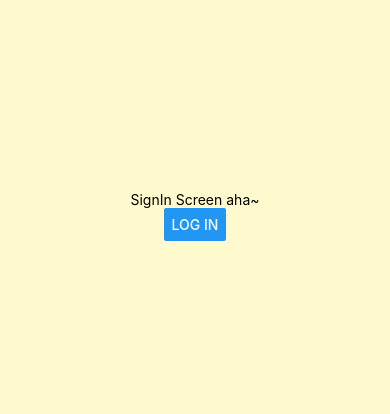
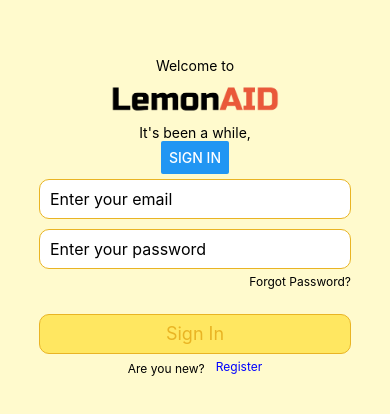
Before and after one commit to MlgEpicCar/LemonAID-Mobile, a React Native app: screen /Main in a window 390 px wide. Shown: the part 206-620 px from the top of the page. Built offline with nearby package versions, Linux system fonts and the light colour scheme.

Commit message:
V0.6 (Working Sign-In)

```diff
--- a/navigation/TabManager.js
+++ b/navigation/TabManager.js
@@ -1,8 +1,6 @@
 import React, { useState } from 'react';
 import { View, Image, StyleSheet} from 'react-native';
 import { createBottomTabNavigator } from '@react-navigation/bottom-tabs';
-
-import { NavigationContainer } from '@react-navigation/native';
 import { createNativeStackNavigator } from '@react-navigation/native-stack';
 
 import ProjectsScreen from '../screens/ProjectsScreen';
@@ -35,7 +33,8 @@ const TabManager = () => {
                     color: '#e9b424',
                     fontWeight: 'bold',
                     fontSize: 13,
-                }
+                },
+                headerShown: false,
             }}
 
         >
--- a/screens/HomeScreen.js
+++ b/screens/HomeScreen.js
@@ -4,7 +4,7 @@ import { View, Text, Button, StyleSheet, Image} from 'react-native';
 const HomeScreen = ({navigation}) => {
     return (
         <View style={styles.container}>
-            <Text>Home Screen aha~</Text>
+            <Text>Schedule Page</Text>
             <Button
                 title="Click Here"
                 onPress={() => alert('bro clicked the button')}
--- a/screens/SignInScreen.js
+++ b/screens/SignInScreen.js
@@ -1,11 +1,56 @@
-import React from 'react';
-import { View, Text, Button, StyleSheet, Image} from 'react-native';
+import React, { useState } from 'react';
+import { View, Text, Button, StyleSheet, Image, TouchableOpacity, TextInput, Alert} from 'react-native';
 
+
+// ignore the fact that i used an invisable character for styling
 const SignInScreen = ({ onSignIn }) => {
+    const [email, setEmail] = useState('');
+    const [password, setPassword] = useState('');
+
+    const checkCredentials = () => {
+        if (email === 'email@lemon.aid' && password === 'password1234') {
+            onSignIn();
+        } else {
+            Alert.alert('wrong fr');
+        }
+    };
+
     return (
         <View style={styles.container}>
-            <Text>SignIn Screen aha~</Text>
-            <Button title="Log In" onPress={onSignIn} />
+            <Text>Welcome to</Text>
+            <Image
+            style={styles.logo}
+            source={require('../assets/images/LemonAID_Black.png')}/>
+            <Text>It's been a while,</Text>
+            <Button title="Sign In" onPress={onSignIn} />
+
+            <TextInput
+            style={styles.input}
+            placeholder="Enter your email"
+            value={email}
+            onChangeText={setEmail}
+            />
+            <TextInput
+            style={styles.input}
+            placeholder="Enter your password"
+            value={password}
+            onChangeText={setPassword}
+            />
+            <TouchableOpacity
+                style={[styles.password]}
+                onPress={() => Alert.alert('Here you go',
+                '\nEmail:\nemail@lemon.aid\n\nPassword:\npassword1234', [{ text: 'Thanks!' }]
+                )}><Text style={[styles.register]}>Forgot Password?</Text>
+            </TouchableOpacity>
+
+            <TouchableOpacity style={styles.signin} onPress={checkCredentials}>
+                <Text style={styles.signin_text}>Sign In</Text>
+            </TouchableOpacity>
+
+            <View style={styles.register_container}>
+                <Text style={styles.register}>Are you new?ㅤ</Text>
+                <TouchableOpacity onPress={() => alert('this was NOT implimented')}><Text style={[styles.register, styles.link]}>Register</Text></TouchableOpacity>
+            </View>
         </View>
     )
 }
@@ -19,4 +64,53 @@ const styles = StyleSheet.create({
         justifyContent: 'center',
         backgroundColor: '#fffacd',
     },
+    logo: {
+        width: 200,
+        height: 50,
+    },
+    input: {
+        height: 40,
+        margin: 5,
+        borderColor: '#e9b424',
+        borderWidth: 1,
+        borderRadius: 10,
+        paddingHorizontal: 10,
+        fontSize: 16,
+        width: '80%',
+        backgroundColor: '#fff',
+    },
+    signin: {
+        height: 40,
+        margin: 5,
+        borderColor: '#e9b424',
+        borderWidth: 1,
+        borderRadius: 10,
+        paddingHorizontal: 10,
+        fontSize: 16,
+        width: '80%',
+        backgroundColor: '#ffe761',
+        justifyContent: 'center',
+    },
+    signin_text: {
+        alignSelf: 'center',
+        fontSize: 18,
+        color: '#e9b424'
+    },
+    link: {
+        color: '#0000ff',
+    },
+    password: {
+        alignSelf: 'stretch',
+        marginRight: '10%',
+        marginBottom: 20
+    },
+    register_container: {
+        flexDirection: 'row',
+        top: 0 // adjust this later
+    },
+    register: {
+        textAlign: 'right',
+        justifyContent: 'center',
+        fontSize: 12
+    },
 });
```
Also changed, not shown: assets/images/LemonAID_Black.png (added), assets/images/LemonAID_White.png (added).
